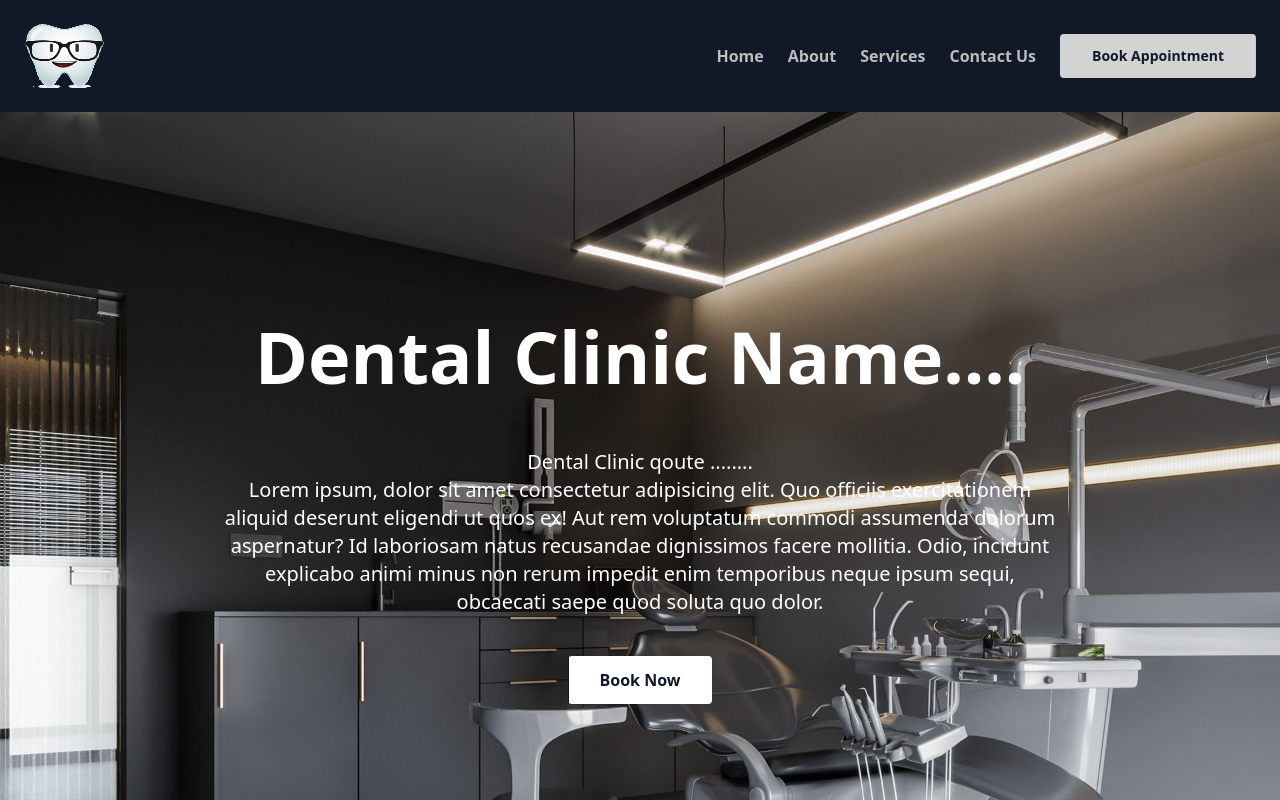
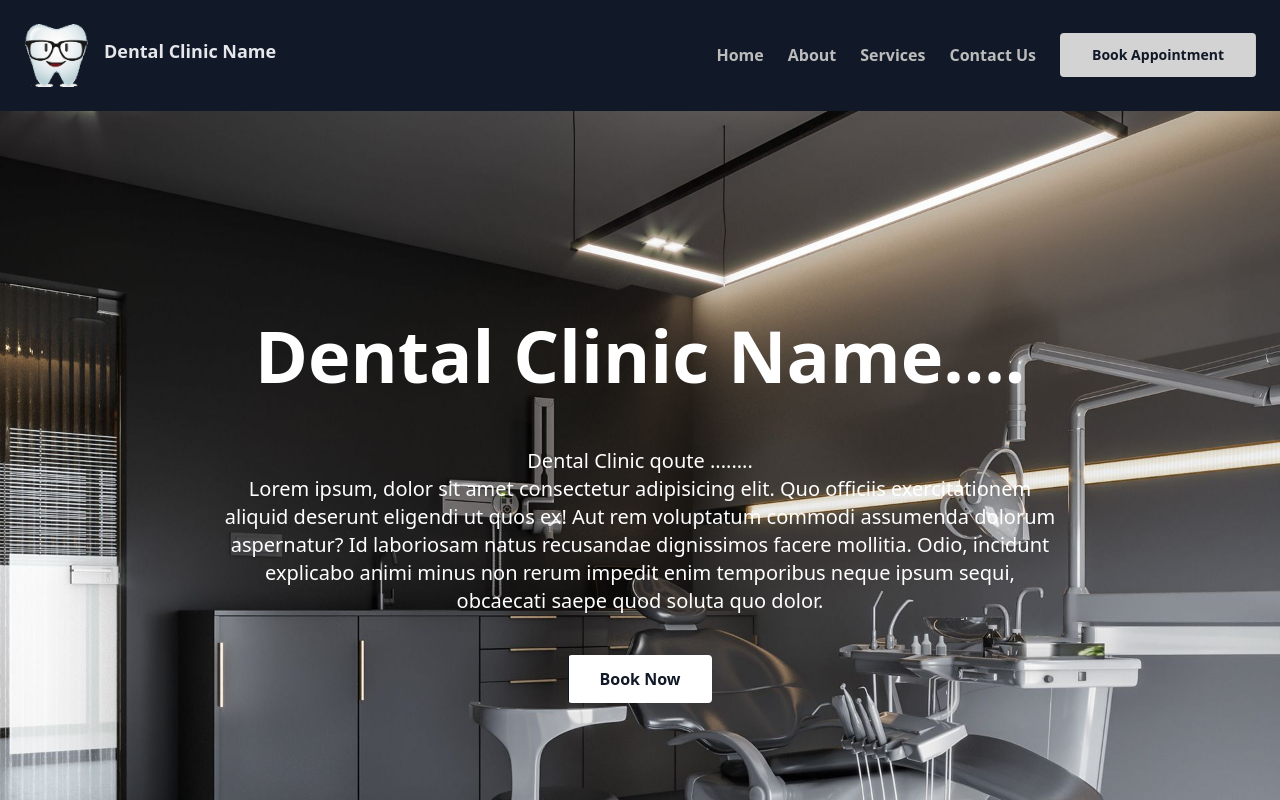
Before and after one commit to teejaylozada/sample-website, a Nuxt app: page / in a window 1280 px wide. Shown: the top 800 px of the page. Built offline with nearby package versions, Linux system fonts and the light colour scheme.

Commit message:
update is here

```diff
--- a/layouts/default.vue
+++ b/layouts/default.vue
@@ -4,9 +4,16 @@
     <header class="bg-gray-900 text-white py-4 md:py-6">
       <div class="container mx-auto flex justify-between items-center px-4 md:px-6">
         <!-- Logo -->
-        <div class="ml-4 md:ml-0">
-          <img src="~/assets/logo.png" alt="Logo" class="h-12 w-16 md:h-16 md:w-20" />
+
+        <div class="flex-container" @click="handleClick">
+          <img src="~/assets/logo.png" alt="Logo" class="logo" />
+          <div class="text-container">
+              <h1 class="text-lg sm:text-lg lg:text-lg text-gray-200 font-extrabold shadow-text font-display mb-2">
+                  Dental Clinic Name
+              </h1>
+          </div>
         </div>
+
 
         <div class="md:hidden relative" ref="dropdownContainer">
           <!-- Burger Menu Button -->
```
